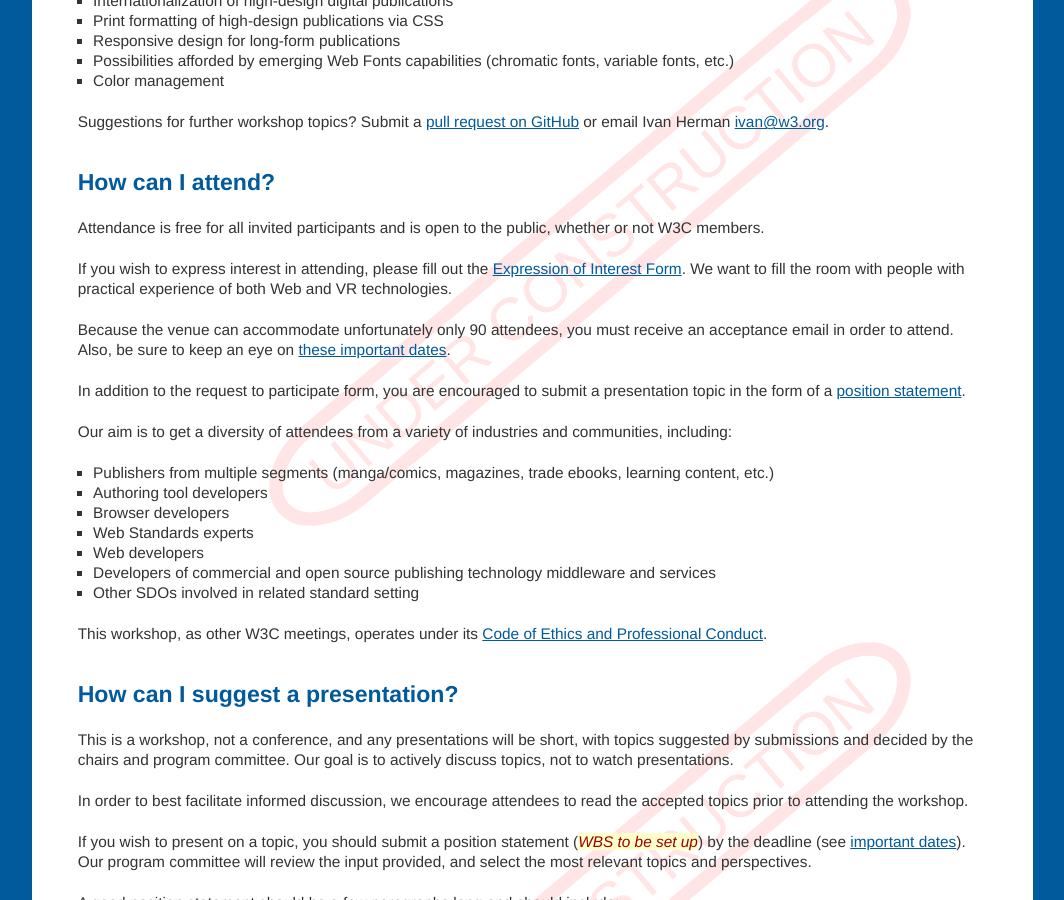
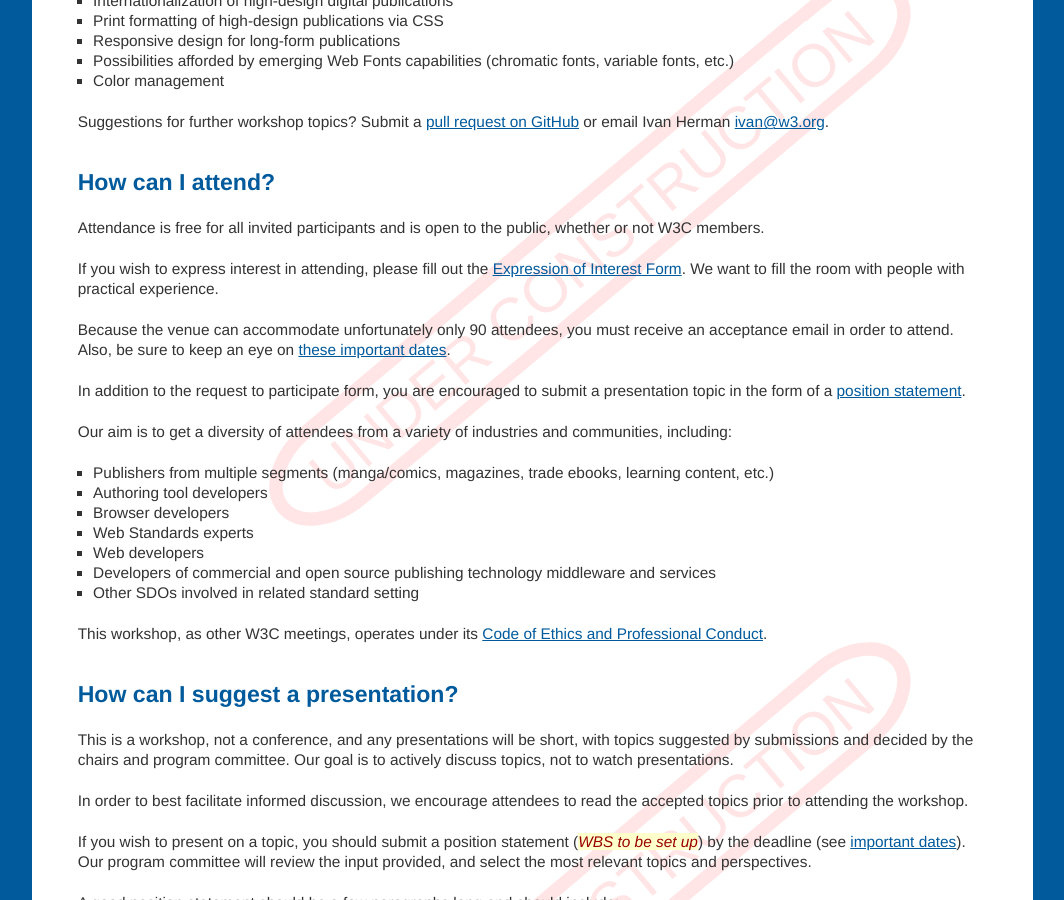
Before and after one commit to w3c/tokyo18-workshop, a Jekyll site: the page built from cfp.md, in a window 1280 px wide and 900 px high, scrolled down 1511 px. Shown: the whole window, without its empty margins (108-1172 px from the left). Built offline with Jekyll 4.4.1, drawn with Linux system fonts in a browser that asks for light colours; our own code applies the rules of GitHub Pages for plain Markdown files.

Commit message:
removed cruft from VR workshop page

```diff
--- a/cfp.md
+++ b/cfp.md
@@ -48,7 +48,7 @@ Suggestions for further workshop topics? Submit a [pull request on GitHub](https
 
 Attendance is free for all invited participants and is open to the public, whether or not W3C members.
 
-If you wish to express interest in attending, please fill out the [Expression of Interest Form](https://www.w3.org/2002/09/wbs/1/2018publayoutws/). We want to fill the room with people with practical experience of both Web and VR technologies.
+If you wish to express interest in attending, please fill out the [Expression of Interest Form](https://www.w3.org/2002/09/wbs/1/2018publayoutws/). We want to fill the room with people with practical experience.
 
 Because the venue can accommodate unfortunately only 90 attendees, you must receive an acceptance email in order to attend. Also, be sure to keep an eye on [these important dates](#dates).
 
```
